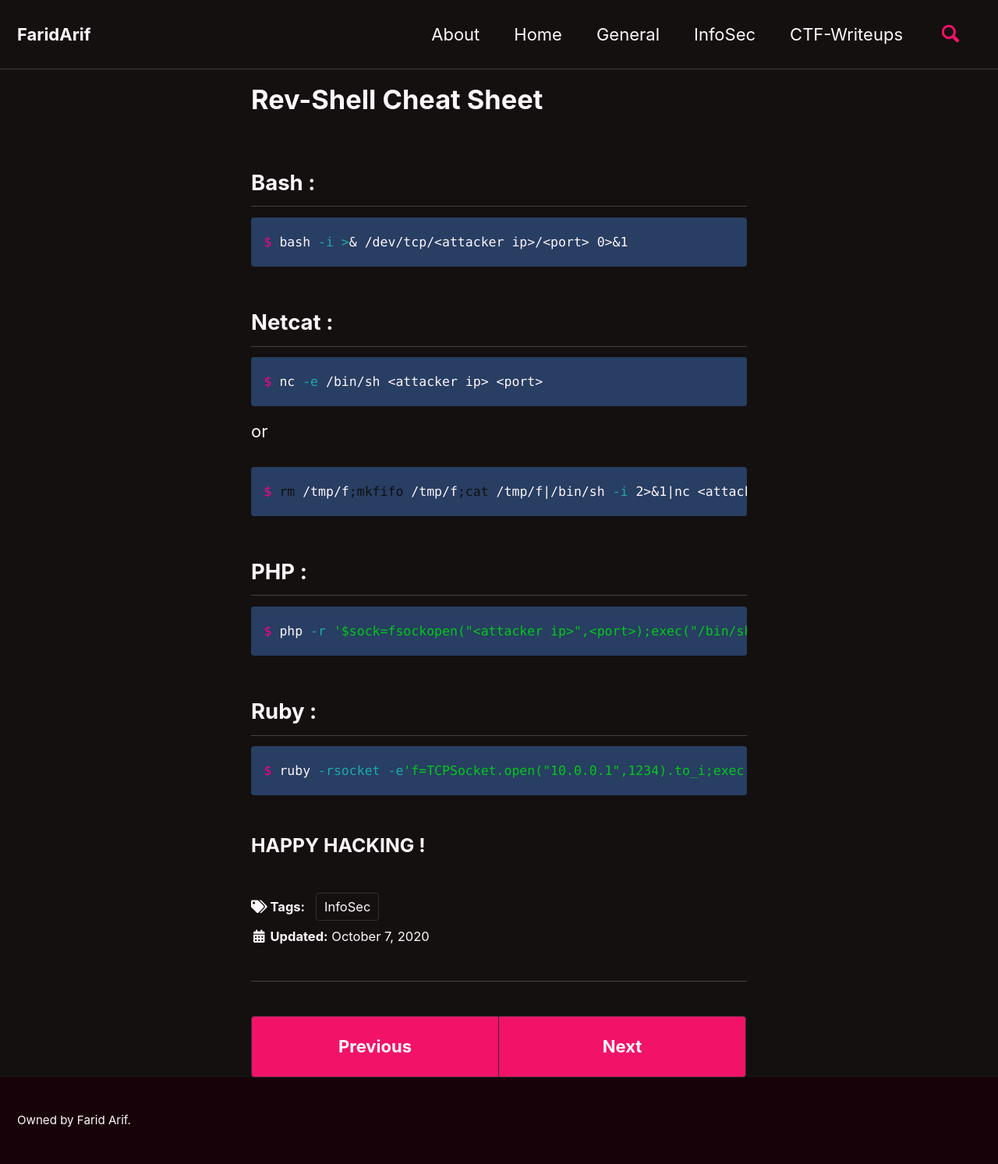
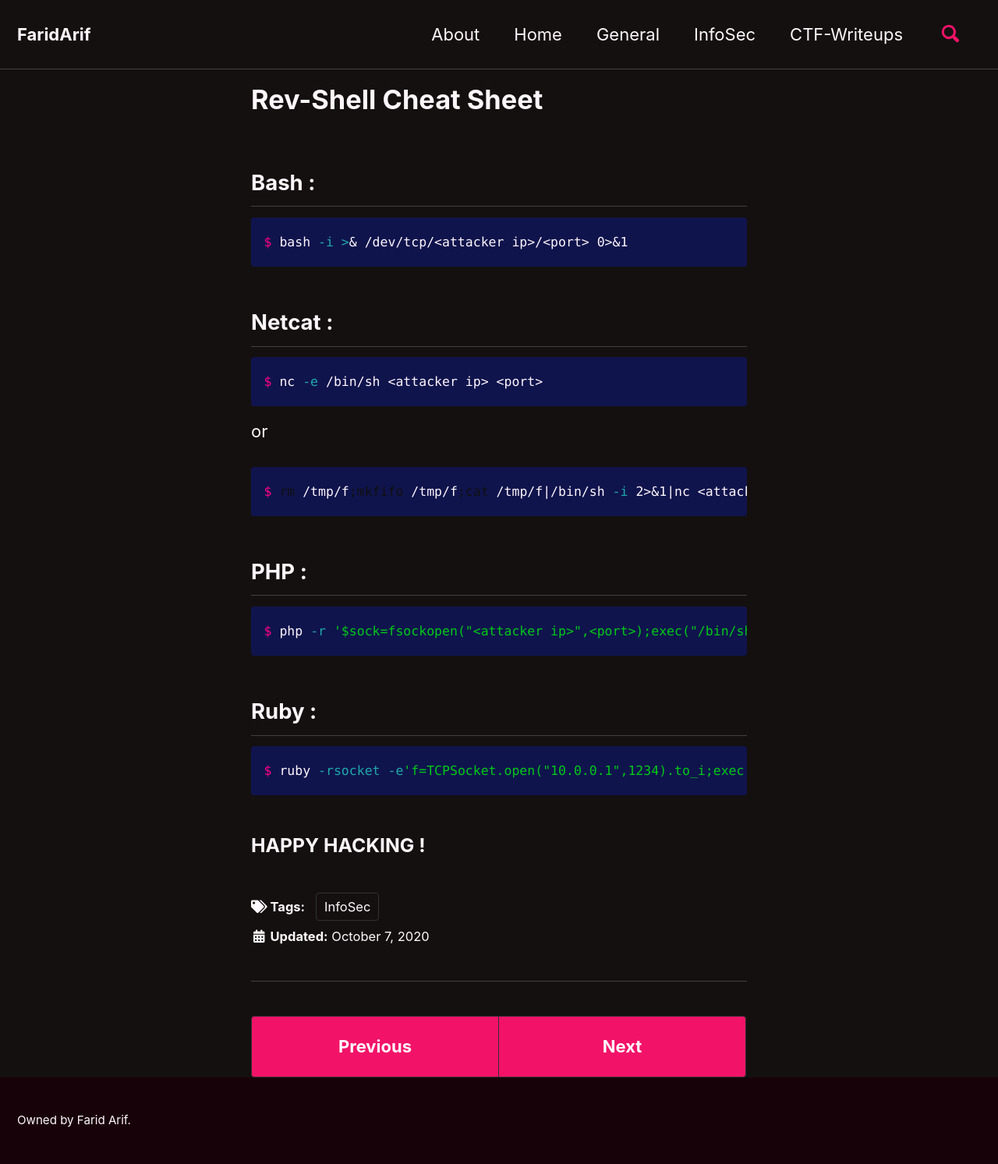
Before and after one commit to faridarif/faridarif.github.io, a Jekyll site: the page built from _posts/2020-10-07-revshell.md, in a window 1280 px wide. Shown: the whole page at 78% size. Built offline with Jekyll 4.4.1, drawn with Linux system fonts in a browser that asks for light colours; cached includes are drawn as plain includes.

Commit message:
Update _syntax.scss

```diff
--- a/_sass/minimal-mistakes/_syntax.scss
+++ b/_sass/minimal-mistakes/_syntax.scss
@@ -6,7 +6,7 @@ div.highlighter-rouge,
 figure.highlight {
   position: relative;
   margin-bottom: 1em;
-  background: $base0g;
+  background: #10144d;
   color: #fff6fb;
   font-family: $monospace;
   font-size: $type-size-6;
```
